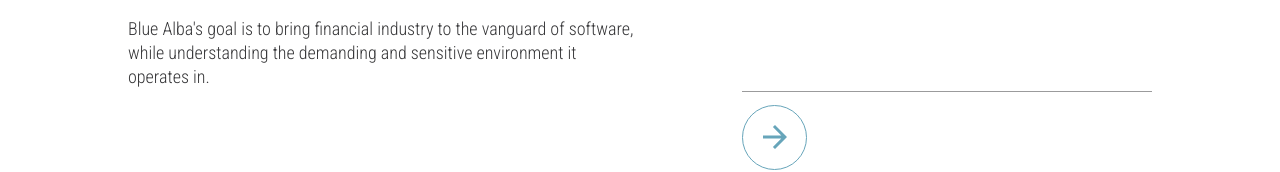
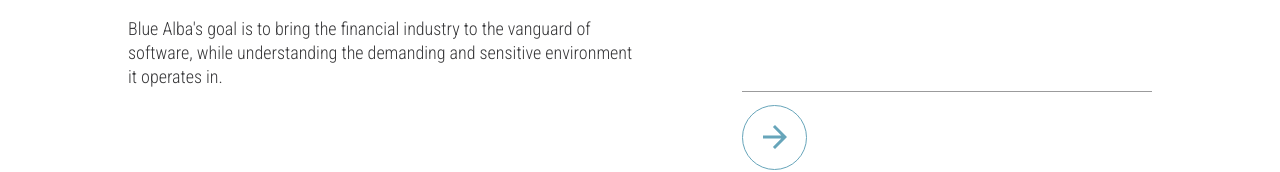
Before and after one commit to bluealba/website, a plain HTML site: page index.html in a window 1280 px wide. Shown: the part 1256-1428 px from the top of the page. Drawn offline with nearby package versions, Linux system fonts and the light colour scheme.

Commit message:
Fixed text in last paragraph (added 'the' before Financial Industry)

```diff
--- a/index.html
+++ b/index.html
@@ -45,7 +45,7 @@
 					<p>At Blue Alba we combine our extensive experience in financial industry software development with our knowledge of the latest and greatest technologies to deliver the best solutions at all stages of the development lifecycle.</p>
 					<p>Thanks to our lean approach and agile processes you get the best return for your investment, avoiding unnecessary overhead without sacrificing quality.</p>
 					<p>Our state-of-the-art architectural approach leverages the latest tendencies and tools in the software industry to guarantee your systems are secure, maintainable and robust.</p>
-					<p>Blue Alba's goal is to bring financial industry to the vanguard of software, while understanding the demanding and sensitive environment it operates in.</p>
+					<p>Blue Alba's goal is to bring the financial industry to the vanguard of software, while understanding the demanding and sensitive environment it operates in.</p>
 				</div>
 			</div>
 			<div class="contact">
```
Also changed, not shown: 1 other file.
